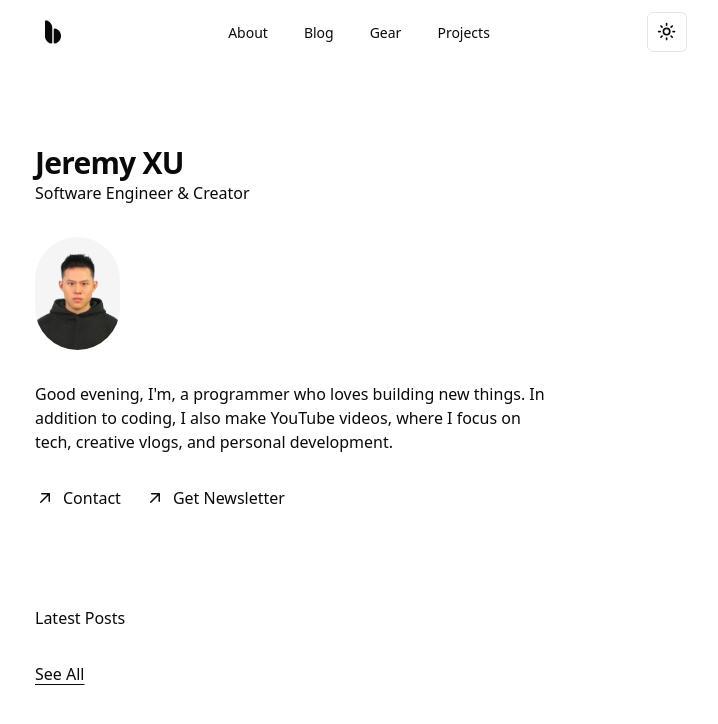
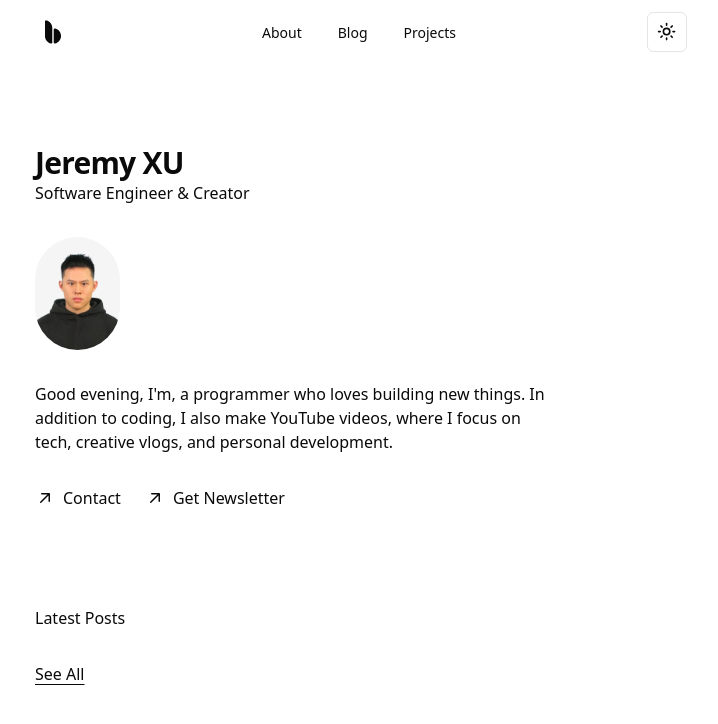
Before and after one commit to JeremyXXXuuu/Blog, a Next.js app: page / in a window 1280 px wide. Shown: the top 724 px of the page, without its empty margins (279-997 px from the left). Built offline with nearby package versions, Linux system fonts and the light colour scheme.

Commit message:
fix : Navbar

```diff
--- a/src/components/navbar.tsx
+++ b/src/components/navbar.tsx
@@ -22,7 +22,6 @@ import { Link } from "./ui/link";
 const links = [
   { label: "About", href: "/about" },
   { label: "Blog", href: "/blog" },
-  { label: "Gear", href: "/gear" },
   { label: "Projects", href: "/projects" },
 ];
 
```
